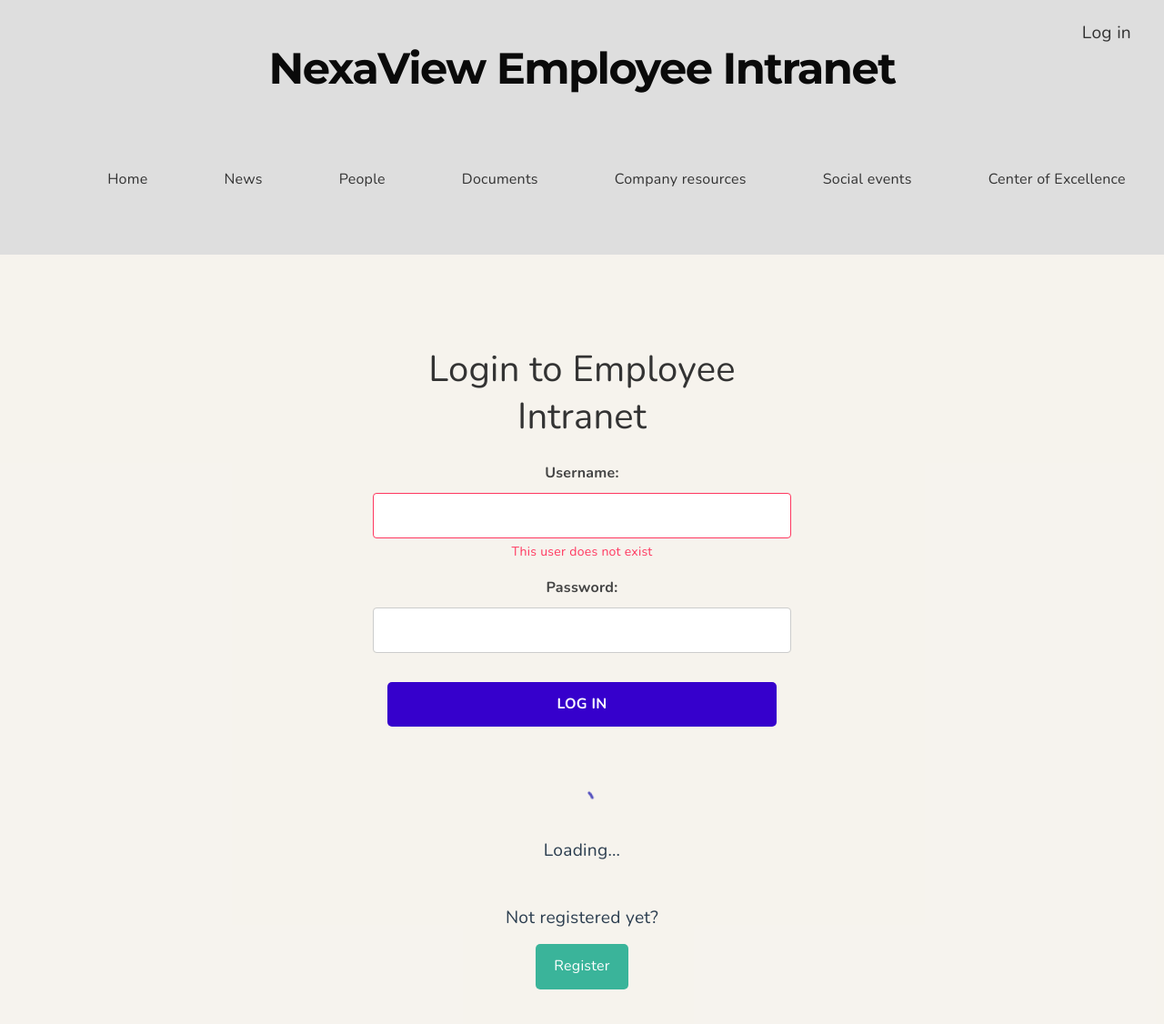
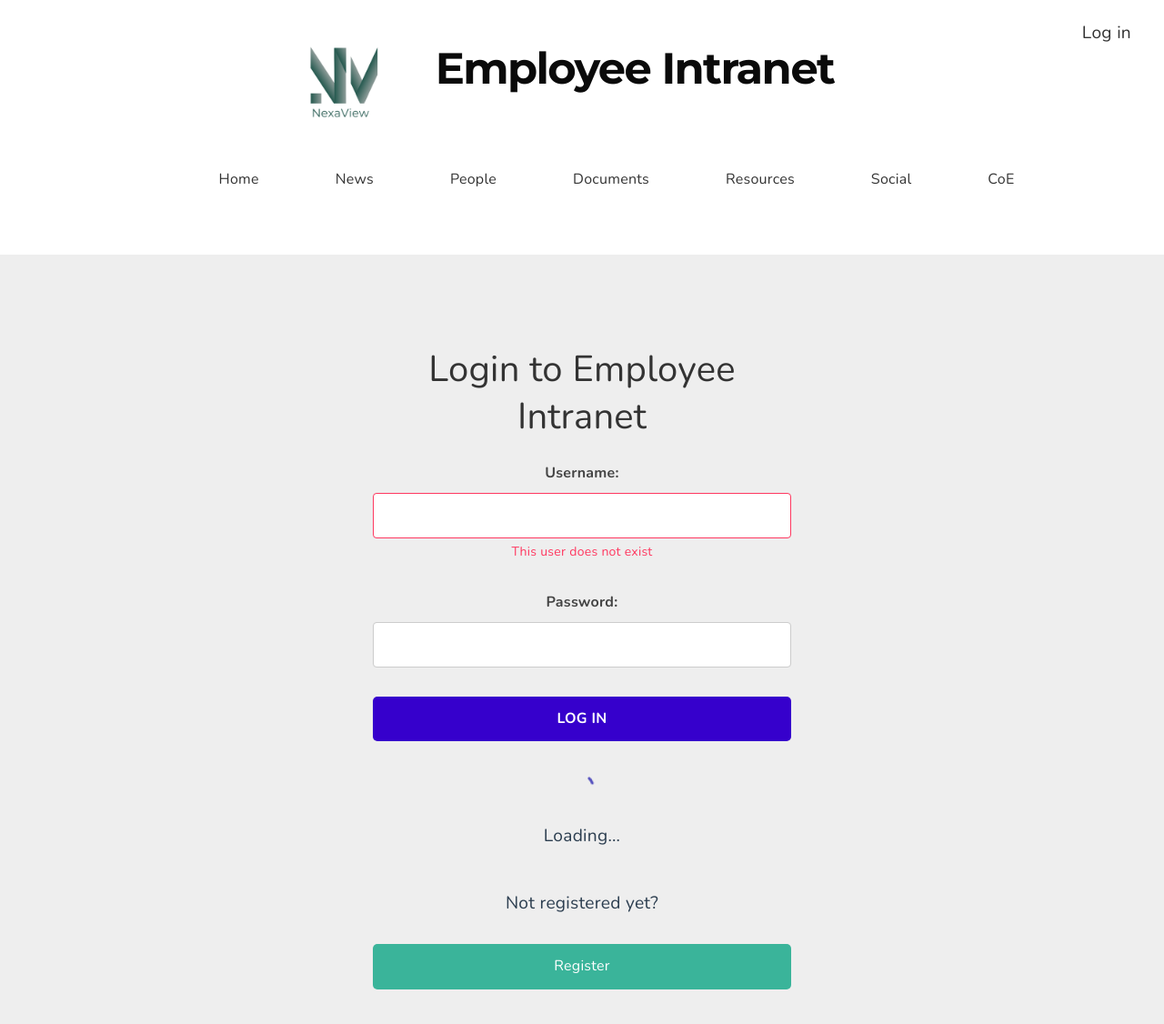
Before and after one commit to mariellelilja/NexaViewEmloyeeIntranet, a Vue app in the folder IntraUmbracoProject/IntraUmbracoProject/ClientApp/app/: page / in a window 1280 px wide. Shown: the top 1126 px of the page at 91% size. Built offline with nearby package versions, Linux system fonts and the light colour scheme.

Commit message:
edits to form, global colors and styles

```diff
--- a/IntraUmbracoProject/IntraUmbracoProject/ClientApp/app/src/assets/css/global.css
+++ b/IntraUmbracoProject/IntraUmbracoProject/ClientApp/app/src/assets/css/global.css
@@ -1,6 +1,7 @@
 @import url('https://fonts.googleapis.com/css2?family=Nunito:wght@400;700&family=Montserrat:wght@700&family=Open+Sans:wght@400;600&display=swap');
 @import "~bootstrap/dist/css/bootstrap.min.css";
 
+/* TODO: organize and use cscc*/
 
 body {
     margin: 0;
@@ -62,6 +63,10 @@ p {
     line-height: 0.5; /*1.5*/
 }
 
+.friendly-text {
+    font-family: 'Leckerli One', serif; /*consider Googles Lugrasimo, Style Script*/
+}
+
 .flex-center {
     display: flex;
     justify-content: center;
@@ -73,7 +78,7 @@ p {
 }
 
 .main-content {
-    background-color: #ECEBED;
+    background-color: #F6F2E9;
     padding: 1.5rem;
 }
 
@@ -81,6 +86,10 @@ p {
     list-style: none;
     padding-left: 0;
   } */
+
+  header, footer {
+    padding: 20px;
+}
 
 .nav-item {
     display: inline-block;
@@ -101,17 +110,18 @@ a:hover {
 
 .nav-link:hover {
     transform: scale(1.1);
-        transition: transform 0.2s ease-in-out;
-        color: #1b887f;
+    color: #316259;
 }
 
   .nav-link.active {
-        /*TODO*/
+    color: #2d7265;
   }
 
-header, footer {
-    padding: 20px;
+  .nav-link {
+    display: inline-block;
+    transition: transform 0.2s ease-in-out, color 0.2s ease;
   }
+
 
 ::selection, ::-moz-selection {
     background-color: #1b887f;
@@ -131,16 +141,15 @@ img:focus, img:active {
     padding: 0.75rem;
 }
 
-.nvi-btn-wide {
-    max-width: 500px;
+/* .nvi-btn-wide {
+    max-width: 500px important!;
     display: flex;
     flex-direction: column;
     font-size: 1rem;
-    max-width: 500px;
     margin: 0 auto;
-    padding-left: 20px;
-    padding-right: 20px;
-}
+    padding-left: 20px important!;
+    padding-right: 20px important!;
+} */
 
 .nvi-btn-primary {
     background-color: #3600cc;
--- a/IntraUmbracoProject/IntraUmbracoProject/ClientApp/app/src/components/AppHeader.vue
+++ b/IntraUmbracoProject/IntraUmbracoProject/ClientApp/app/src/components/AppHeader.vue
@@ -1,16 +1,20 @@
 <template>
   <header class="site-header">
     <div class="header-content">
-    <h1 class="site-title">NexaView Employee Intranet</h1>
+
+      <div class="logo-container">
+        <img src="@/assets/nw-logo-white.png" alt="NexaView" class="company-logo">
+        <h1 class="site-title">Employee Intranet</h1>
+      </div>
     <nav class="nav-bar">
       <ul class="nav-list">
         <li class="nav-item"><a class="nav-link active" href="#">Home</a></li> <!--style menu links, add hovering and click response-->
         <li class="nav-item"><a class="nav-link" href="#">News</a></li>
         <li class="nav-item"><a class="nav-link" href="#">People</a></li>
         <li class="nav-item"><a class="nav-link" href="#">Documents</a></li>
-        <li class="nav-item"><a class="nav-link" href="#">Company resources</a></li> <!--TODO: sub > IT Support, HR, Finance, Legal, etc -->
-        <li class="nav-item"><a class="nav-link" href="#">Social events</a></li>
-        <li class="nav-item"><a class="nav-link" href="#">Center of Excellence</a></li>
+        <li class="nav-item"><a class="nav-link" href="#">Resources</a></li> <!--TODO: sub > IT Support, HR, Finance, Legal, etc -->
+        <li class="nav-item"><a class="nav-link" href="#">Social</a></li>
+        <li class="nav-item"><a class="nav-link" href="#">CoE</a></li>
         </ul>
     </nav>
   </div>
@@ -62,7 +66,7 @@ export default {
 .site-header {
   padding: 10px 10px;
   position:relative;
-  background-color: #dedede;
+  background-color: #ffffff;
   min-height: 35vh;
   display: flex;
   justify-content: space-between;
@@ -89,7 +93,6 @@ export default {
 }
 
 @media (max-width: 768px) {
-  /* For smaller screens */
   .nav-list {
     display: none;
   }
@@ -97,5 +100,15 @@ export default {
     display: block;
   }}
 
+  .logo-container {
+  display: flex;
+  align-items: center;
+  justify-content: center;
+}
+
+.company-logo {
+  height: 100px; /* Adjust based on your preference */
+  margin-right: 1rem;
+}
 
 </style>
--- a/IntraUmbracoProject/IntraUmbracoProject/ClientApp/app/src/components/LoginForm.vue
+++ b/IntraUmbracoProject/IntraUmbracoProject/ClientApp/app/src/components/LoginForm.vue
@@ -1,7 +1,7 @@
 <template>
   <div class="login-form-container">
     <h2 class="form-title">Login to Employee Intranet</h2>
-    <form @submit.prevent="handleSubmit" class="login-form" >
+    <form @submit.prevent="handleSubmit" class="login-form row g-3 needs-validation" novalidate>
       <div class="form-group">
         <label for="username" class="form-label">Username: </label>
         <input type="text" id="username" v-model="formData.username" :class="{'input-error': errors.username}" required class="form-control">
@@ -16,14 +16,19 @@
         <input type="password" id="password" v-model="formData.password" :class="{'input-error': errors.password}" required class="form-control">
         <div v-if="errors.password" class="error-message">{{ errors.password }}</div>
       </div>
-      <AppButton :disabled="isLoading" type="submit" :buttonId="'loginButton'" :buttonText="'Log in'" :styleClass="['m-3','nvi-btn', 'nvi-btn-primary']" ></AppButton>
+      <div class="form-group">
+      <AppButton :disabled="isLoading" type="submit" :buttonId="'loginButton'" :buttonText="'Log in'" :styleClass="['nvi-btn', 'nvi-btn-primary']" ></AppButton>
       <div class="feedback-container">
         <LoadingIndicator :isLoading="isLoading" ></LoadingIndicator>
       </div>
+    </div>
     </form>
+    <div class="wide-container">
     <p class="mt-5 m-4">Not registered yet? </p>
     <!---TODO style btn-wide and set @click to route to login:-->
-    <AppButton  :buttonId="'toRegistrationBtn'" :buttonText="'Register'" :styleClass="['nvi-btn', 'nvi-btn-secondary', 'nvi-btn-wide']" ></AppButton>
+    <!--TODO, as it is internal website, should say 'Request an account', and backoffice should be set to only grant membership after admins approval-->
+    <AppButton  :buttonId="'toRegistrationBtn'" :buttonText="'Register'" :styleClass="['nvi-btn', 'nvi-btn-secondary']" ></AppButton>
+  </div>
   </div>
 </template>
 
@@ -88,6 +93,12 @@
   gap: 1rem;
 }
 
+.wide-container {
+  display: flex;
+  flex-direction: column;
+  gap: 1rem;
+}
+
 .form-group {
   display: flex;
   flex-direction: column;
--- a/IntraUmbracoProject/IntraUmbracoProject/ClientApp/app/src/components/MainContent.vue
+++ b/IntraUmbracoProject/IntraUmbracoProject/ClientApp/app/src/components/MainContent.vue
@@ -59,7 +59,7 @@ export default {
 main {
   padding-top: 5rem;
   padding-bottom: 5rem;
-  background-color: #eee8de87; /** or #e6e3e0, #F4F2EE */
+  background-color: #eeeeee; /** or #e6e3e0, #F4F2EE */
 }
 
 .content {
```
Lines whose indentation alone changed are shown as unchanged.
